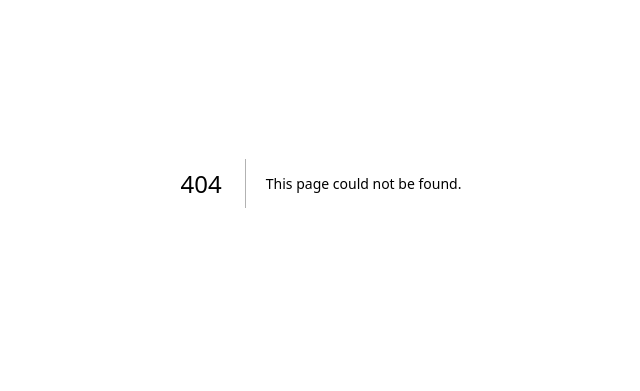
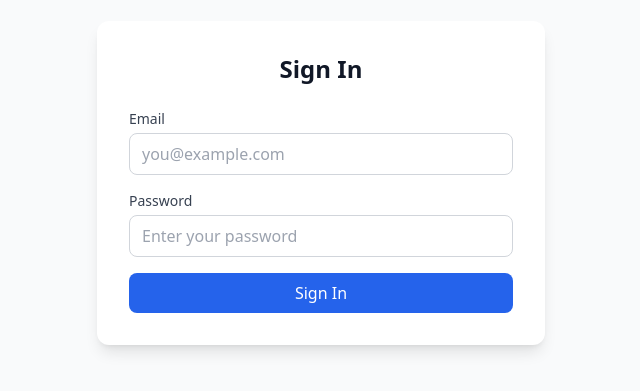
Before and after one commit to DartonStaker/barcode-label-generator, a Next.js app: page /login in a window 1280 px wide. Before the commit this address had no page. Shown: the part 217-608 px from the top of the page, without its empty margins (319-959 px from the left). Built offline with nearby package versions, Linux system fonts and the light colour scheme.

Commit message:
Add basic admin sign-in flow

```diff
--- /dev/null
+++ b/app/api/login/route.ts
@@ -0,0 +1,27 @@
+import { NextResponse } from 'next/server';
+
+const AUTH_COOKIE_NAME = 'auth_token';
+const ADMIN_EMAIL = process.env.ADMIN_EMAIL || 'apparelydotcoza@gmail.com';
+const ADMIN_PASSWORD = process.env.ADMIN_PASSWORD || '@MatCod1!@';
+
+export async function POST(request: Request) {
+  try {
+    const { email, password } = await request.json();
+
+    if (email === ADMIN_EMAIL && password === ADMIN_PASSWORD) {
+      const response = NextResponse.json({ success: true });
+      response.cookies.set(AUTH_COOKIE_NAME, 'authenticated', {
+        httpOnly: true,
+        secure: process.env.NODE_ENV === 'production',
+        sameSite: 'lax',
+        path: '/',
+        maxAge: 60 * 60 * 24, // 1 day
+      });
+      return response;
+    }
+
+    return NextResponse.json({ success: false, error: 'Invalid credentials' }, { status: 401 });
+  } catch (error) {
+    return NextResponse.json({ success: false, error: 'Invalid request payload' }, { status: 400 });
+  }
+}
--- /dev/null
+++ b/app/api/logout/route.ts
@@ -0,0 +1,15 @@
+import { NextResponse } from 'next/server';
+
+const AUTH_COOKIE_NAME = 'auth_token';
+
+export async function POST() {
+  const response = NextResponse.json({ success: true });
+  response.cookies.set(AUTH_COOKIE_NAME, '', {
+    httpOnly: true,
+    secure: process.env.NODE_ENV === 'production',
+    sameSite: 'lax',
+    path: '/',
+    maxAge: 0,
+  });
+  return response;
+}
--- /dev/null
+++ b/app/login/page.tsx
@@ -0,0 +1,96 @@
+'use client';
+
+import { useState } from 'react';
+import { useRouter, useSearchParams } from 'next/navigation';
+
+export default function LoginPage() {
+  const router = useRouter();
+  const searchParams = useSearchParams();
+  const redirectTo = searchParams.get('redirect') || '/';
+  const [email, setEmail] = useState('');
+  const [password, setPassword] = useState('');
+  const [error, setError] = useState<string | null>(null);
+  const [loading, setLoading] = useState(false);
+
+  const handleSubmit = async (event: React.FormEvent<HTMLFormElement>) => {
+    event.preventDefault();
+    setError(null);
+    setLoading(true);
+
+    try {
+      const response = await fetch('/api/login', {
+        method: 'POST',
+        headers: {
+          'Content-Type': 'application/json',
+        },
+        body: JSON.stringify({ email, password }),
+      });
+
+      if (!response.ok) {
+        const data = await response.json();
+        setError(data.error || 'Invalid credentials');
+        setLoading(false);
+        return;
+      }
+
+      router.push(redirectTo);
+    } catch (err) {
+      setError('Unable to sign in. Please try again.');
+      setLoading(false);
+    }
+  };
+
+  return (
+    <main className="min-h-screen flex items-center justify-center bg-gray-50 p-6">
+      <div className="w-full max-w-md bg-white rounded-xl shadow-lg p-8">
+        <h1 className="text-2xl font-semibold text-gray-900 mb-6 text-center">Sign In</h1>
+        <form onSubmit={handleSubmit} className="space-y-4">
+          <div>
+            <label htmlFor="email" className="block text-sm font-medium text-gray-700 mb-1">
+              Email
+            </label>
+            <input
+              id="email"
+              type="email"
+              value={email}
+              onChange={(e) => setEmail(e.target.value)}
+              className="w-full px-3 py-2 border border-gray-300 rounded-lg focus:ring-2 focus:ring-blue-500 focus:border-blue-500"
+              placeholder="you@example.com"
+              required
+            />
+          </div>
+          <div>
+            <label htmlFor="password" className="block text-sm font-medium text-gray-700 mb-1">
+              Password
+            </label>
+            <input
+              id="password"
+              type="password"
+              value={password}
+              onChange={(e) => setPassword(e.target.value)}
+              className="w-full px-3 py-2 border border-gray-300 rounded-lg focus:ring-2 focus:ring-blue-500 focus:border-blue-500"
+              placeholder="Enter your password"
+              required
+            />
+          </div>
+
+          {error && (
+            <div className="p-3 rounded-lg bg-red-100 border border-red-200 text-red-800 text-sm">
+              {error}
+            </div>
+          )}
+
+          <button
+            type="submit"
+            disabled={loading}
+            className={`w-full py-2 rounded-lg text-white font-medium transition-colors ${
+              loading ? 'bg-blue-300 cursor-not-allowed' : 'bg-blue-600 hover:bg-blue-700'
+            }`}
+          >
+            {loading ? 'Signing In…' : 'Sign In'}
+          </button>
+        </form>
+      </div>
+    </main>
+  );
+}
--- a/app/page.tsx
+++ b/app/page.tsx
@@ -1,12 +1,14 @@
 'use client';
 
 import { useState, useRef, useEffect } from 'react';
+import { useRouter } from 'next/navigation';
 import * as XLSX from 'xlsx';
 import { parseExcelFile, Product } from '@/lib/excelParser';
 import ProductList from '@/components/ProductList';
 import { saveProductsToSupabase, getProductsFromSupabase } from '@/lib/supabase/products';
 
 export default function Home() {
+  const router = useRouter();
   const [products, setProducts] = useState<Product[]>([]);
   const [loading, setLoading] = useState(false);
   const [saving, setSaving] = useState(false);
@@ -134,16 +136,30 @@ export default function Home() {
     }
   };
 
+  const handleLogout = async () => {
+    await fetch('/api/logout', { method: 'POST' });
+    router.push('/login');
+  };
+
   return (
     <main className="min-h-screen p-8 bg-gray-50">
       <div className="max-w-7xl mx-auto">
-        <div className="mb-8">
+        <div className="mb-8 flex flex-col gap-4 md:flex-row md:items-center md:justify-between">
+          <div>
             <h1 className="text-4xl font-bold text-gray-900 mb-2">
               Barcode Label Generator
             </h1>
             <p className="text-gray-600">
               Upload your Excel price list to generate barcode labels matching the LSA-65 template layout
             </p>
+          </div>
+          <button
+            type="button"
+            onClick={handleLogout}
+            className="inline-flex items-center justify-center px-4 py-2 text-sm font-medium text-white bg-gray-800 rounded-lg shadow-sm hover:bg-gray-900 focus:outline-none focus:ring-2 focus:ring-offset-2 focus:ring-gray-700"
+          >
+            Sign Out
+          </button>
         </div>
 
         {/* File Upload Section */}
```
Also changed, not shown: middleware.ts (added, +30 -0 lines), 1 other file (tests, documents, lock files or other folders). Lines whose indentation alone changed are shown as unchanged.
